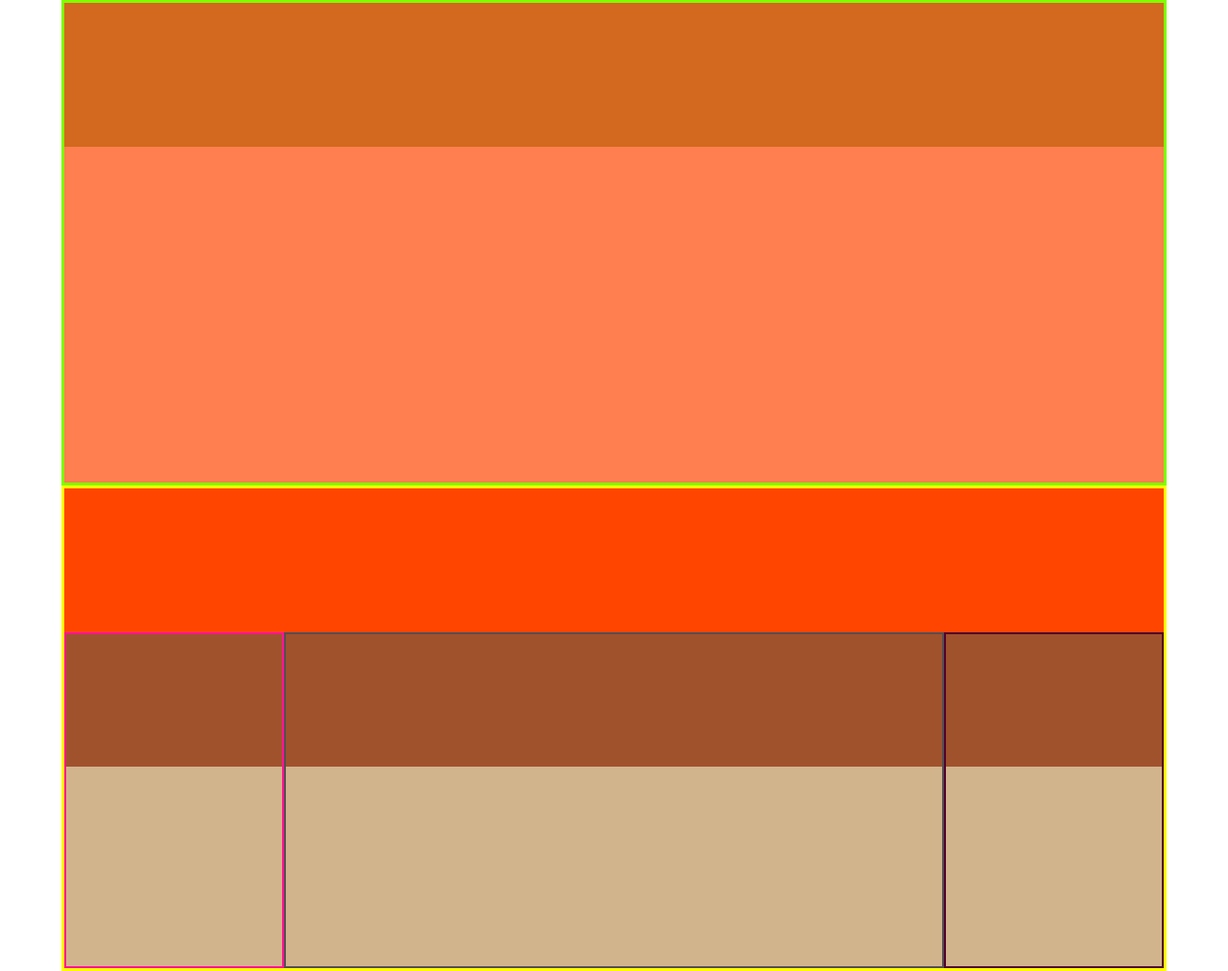
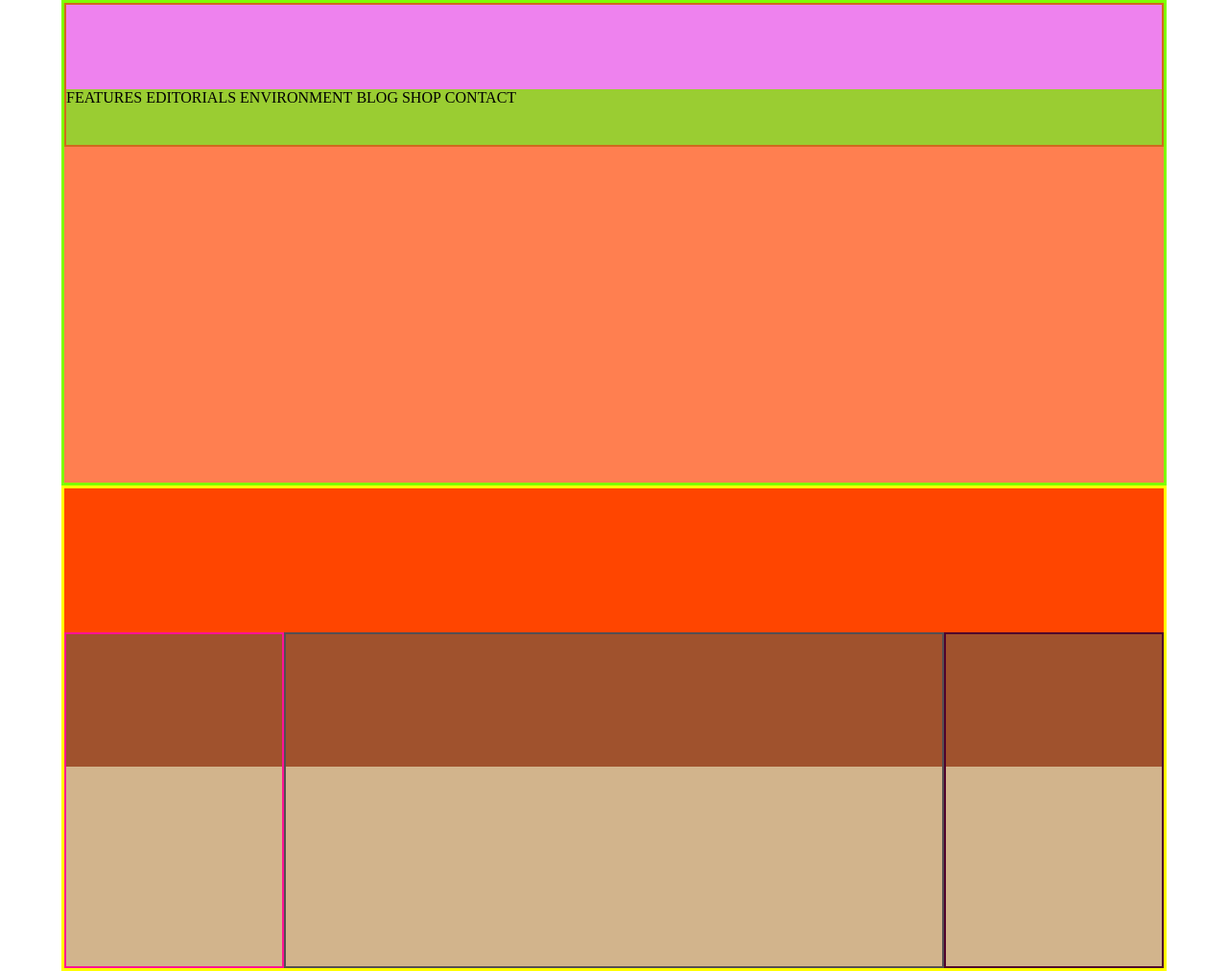
Before and after one commit to paoloferrari97/htmlcss-struttura-wp, a plain HTML site: page index.html in a window 1280 px wide. Shown: the top 1012 px of the page at 96% size. Drawn offline with Linux system fonts and the light colour scheme.

Commit message:
Aggiungo barra di navigazione e sezioni varie

```diff
--- a/css/style.css
+++ b/css/style.css
@@ -15,7 +15,6 @@
 }
 
 /* header site */
-
 .header_site{
     background-color: chartreuse;
     border: 3px solid chartreuse;
@@ -24,15 +23,30 @@
 }
 .header_header{
     background-color: chocolate;
+    border: 2px solid chocolate;
     width: 100%;
     height: 150px;
+}
+.logo_container{
+    width: 100%;
+    height: 60%;
+    float: left;
+    background-color: violet;
+}
+.links{
+    width: 100%;
+    height: 40%;
+    float: left;
+    background-color: yellowgreen;
+}
+li{
+    display: inline-block;
 }
 .content_header{
     background-color: coral;
     width: 100%;
     height: 350px;
 }
-
 /* /header site */
 
 /* main site */
--- a/index.html
+++ b/index.html
@@ -12,13 +12,21 @@
 
         <!-- header site -->
         <header class="header_site">
-            <header class="header_header">
-                <div>
+            <header class="header_header clearfix">
+                <div class="logo_container">
                     <img src="" alt="" class="logo">
                     <span class="logo_text"></span>
                 </div>
-                <nav>
-                </nav>
+                <div class="links">
+                    <ul>
+                        <li>FEATURES</li>
+                        <li>EDITORIALS</li>
+                        <li>ENVIRONMENT</li>
+                        <li>BLOG</li>
+                        <li>SHOP</li>
+                        <li>CONTACT</li>
+                    </ul>
+                </div>
             </header>
             <div class="content_header"></div>
         </header>
```
